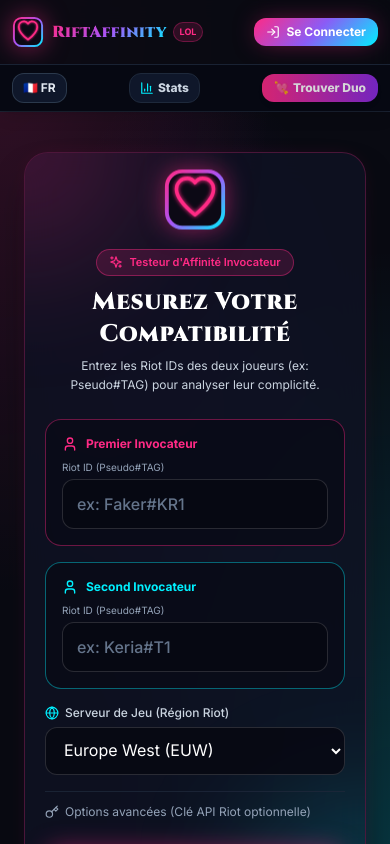
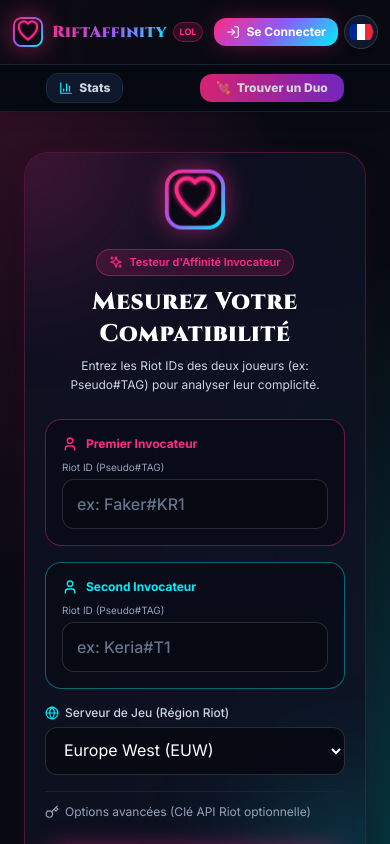
Before and after one commit to Nitrovinzleo/RiftAfinity, a React (Vite) app in the folder frontend/: page / in a window 390 px wide. Shown: the top 844 px of the page. Built offline with nearby package versions, Linux system fonts and the light colour scheme.

Commit message:
Position language button right next to profile/login button in main navbar header for both mobile and desktop

```diff
--- a/frontend/src/components/Navbar.jsx
+++ b/frontend/src/components/Navbar.jsx
@@ -50,7 +50,7 @@
           </div>
         </div>
 
-        {/* Boutons d'Action Nav (DESKTOP) */}
+        {/* Boutons d'Action Nav */}
         <div className="flex items-center gap-1.5 sm:gap-3">
 
           {/* Bouton Onglet Stats & Community (DESKTOP) */}
@@ -127,16 +127,16 @@
             </button>
           )}
 
-          {/* Bouton de langue DESKTOP */}
+          {/* Bouton de langue (Placé à côté du profil sur Desktop ET Mobile) */}
           <button
             onClick={onToggleLang}
-            className="hidden sm:flex p-1 rounded-full border border-slate-700/80 hover:border-[#ff2a85] hover:scale-110 active:scale-95 transition-all shadow-md bg-slate-900 items-center justify-center"
+            className="p-1 rounded-full border border-slate-700/80 hover:border-[#ff2a85] hover:scale-110 active:scale-95 transition-all shadow-md bg-slate-900 flex items-center justify-center shrink-0"
             title={currentLang === 'fr' ? 'Switch to English' : 'Passer en Français'}
           >
             {currentLang === 'fr' ? (
-              <FrenchFlag className="w-7 h-7" />
+              <FrenchFlag className="w-6 h-6 sm:w-7 sm:h-7" />
             ) : (
-              <UKFlag className="w-7 h-7" />
+              <UKFlag className="w-6 h-6 sm:w-7 sm:h-7" />
             )}
           </button>
 
@@ -145,26 +145,13 @@
       </div>
 
       {/* --- BARRE NAVIGATION MOBILE RESPONSIVE (SOUS LE HEADER) --- */}
-      <div className="sm:hidden border-t border-slate-800/80 bg-[#070914]/95 backdrop-blur-md px-3 py-2 flex items-center justify-between gap-1.5 overflow-x-auto no-scrollbar shadow-lg">
+      <div className="sm:hidden border-t border-slate-800/80 bg-[#070914]/95 backdrop-blur-md px-3 py-2 flex items-center justify-around gap-2 shadow-lg">
 
-        {/* 1. Bouton de Langue Mobile */}
-        <button
-          onClick={onToggleLang}
-          className="flex items-center gap-1 px-2.5 py-1.5 rounded-xl border border-slate-700/80 bg-slate-900 text-xs font-bold text-slate-200 shrink-0 active:scale-95 transition-transform"
-          title={currentLang === 'fr' ? 'Switch to English' : 'Passer en Français'}
-        >
-          {currentLang === 'fr' ? (
-            <span>🇫🇷 FR</span>
-          ) : (
-            <span>🇬🇧 EN</span>
-          )}
-        </button>
-
-        {/* 2. Bouton Onglet Stats & Offres Mobile */}
+        {/* 1. Bouton Onglet Stats Mobile */}
         {onSelectTab && (
           <button
             onClick={() => onSelectTab(activeTab === 'stats' ? 'form' : 'stats')}
-            className={`flex items-center gap-1 px-2.5 py-1.5 rounded-xl text-xs font-extrabold shrink-0 transition-all border ${
+            className={`flex items-center gap-1.5 px-3 py-1.5 rounded-xl text-xs font-extrabold transition-all border ${
               activeTab === 'stats'
                 ? 'bg-gradient-to-r from-[#ff2a85]/20 to-[#00f0ff]/20 border-[#00f0ff] text-white shadow-md'
                 : 'bg-slate-900 border-slate-800 text-slate-300'
@@ -175,20 +162,20 @@
           </button>
         )}
 
-        {/* 3. Bouton Trouver mon Duo Mobile (💘) */}
+        {/* 2. Bouton Trouver mon Duo Mobile (💘) */}
         <button
           onClick={onOpenMatchmaker}
-          className="flex items-center gap-1 px-3 py-1.5 rounded-xl bg-gradient-to-r from-[#ff2a85] to-[#8a2be2] text-white text-xs font-black shadow-md shrink-0 active:scale-95 transition-transform animate-pulse"
+          className="flex items-center gap-1.5 px-4 py-1.5 rounded-xl bg-gradient-to-r from-[#ff2a85] to-[#8a2be2] text-white text-xs font-black shadow-md active:scale-95 transition-transform animate-pulse"
         >
           <span>💘</span>
-          <span>{currentLang === 'fr' ? 'Trouver Duo' : 'Find Duo'}</span>
+          <span>{currentLang === 'fr' ? 'Trouver un Duo' : 'Find Duo'}</span>
         </button>
 
-        {/* 4. Bouton Mes Matchs Mobile (💖) */}
+        {/* 3. Bouton Mes Matchs Mobile (💖) */}
         {currentUser && (
           <button
             onClick={onOpenMyMatches}
-            className="flex items-center gap-1 px-2.5 py-1.5 rounded-xl bg-slate-900 border border-[#ff2a85]/50 text-slate-100 text-xs font-bold shadow-md shrink-0 relative active:scale-95 transition-transform"
+            className="flex items-center gap-1.5 px-3 py-1.5 rounded-xl bg-slate-900 border border-[#ff2a85]/50 text-slate-100 text-xs font-bold shadow-md relative active:scale-95 transition-transform"
           >
             <Heart className="w-3.5 h-3.5 text-[#ff2a85] fill-[#ff2a85]" />
             <span>{currentLang === 'fr' ? 'Matchs' : 'Matches'}</span>
```
